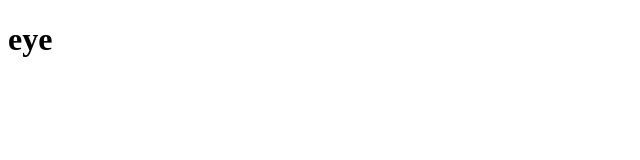
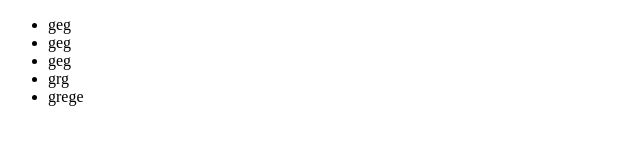
Before and after one commit to TretiakovOleh/test, a plain HTML site: page index.html in a window 1280 px wide. Shown: the whole page, without its empty margins (0-640 px from the left). Drawn offline with Linux system fonts and the light colour scheme.

Commit message:
list to html

```diff
--- a/index.html
+++ b/index.html
@@ -6,6 +6,13 @@
     <title>Document</title>
 </head>
 <body>
-    <h1>eye</h1>
+
+    <ul>
+        <li>geg</li>
+        <li>geg</li>
+        <li>geg</li>
+        <li>grg</li>
+        <li>grege</li>
+    </ul>
 </body>
 </html>
```
